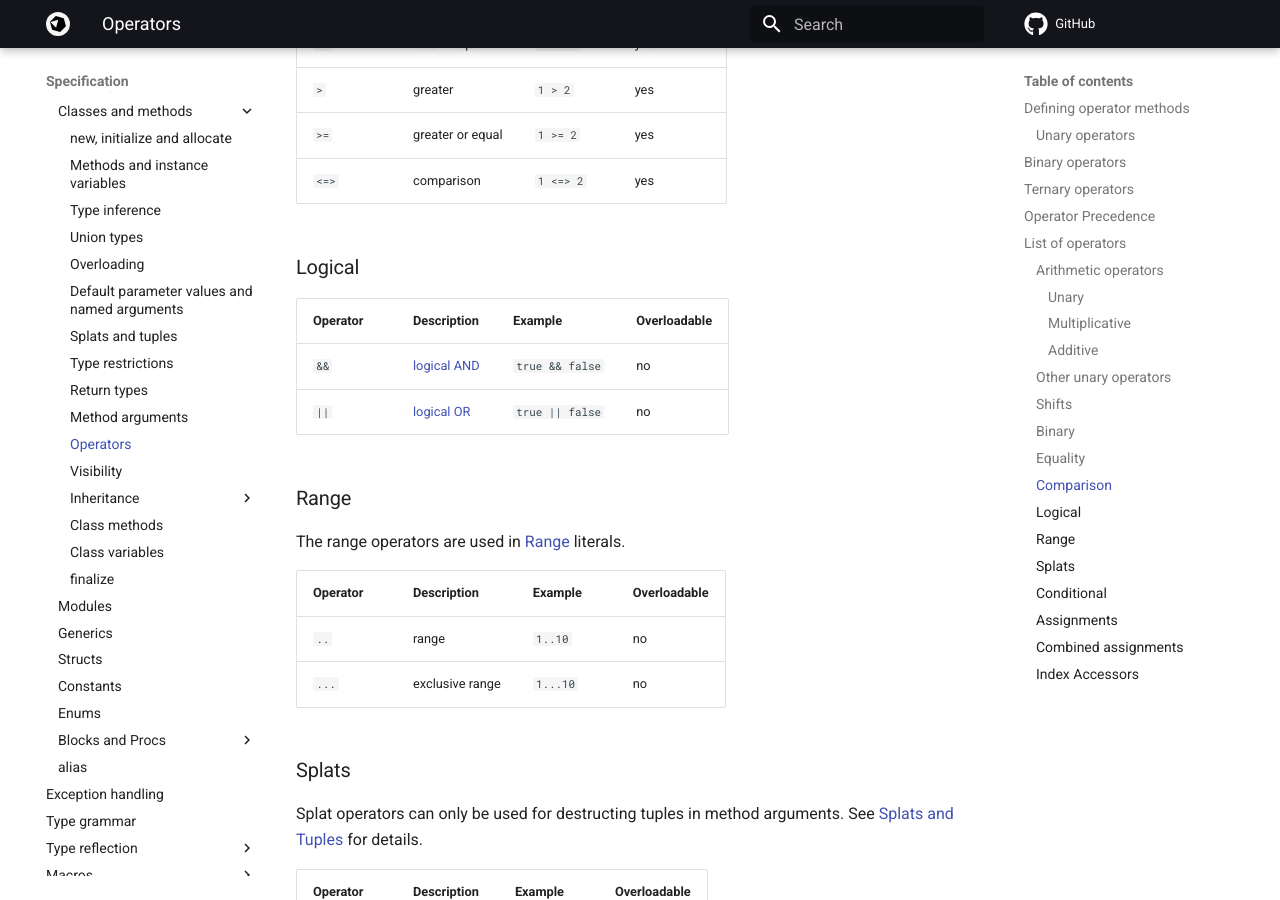
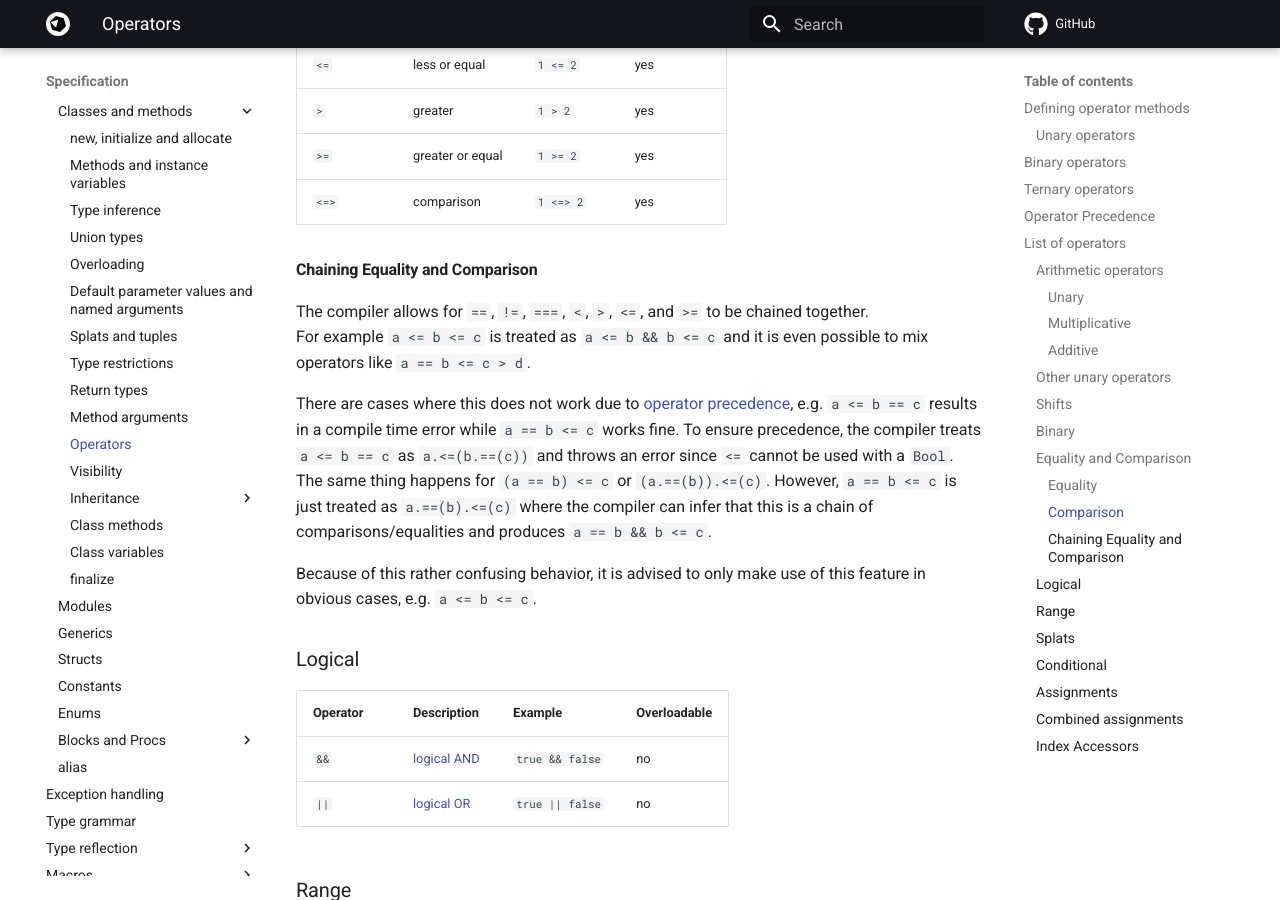
Before and after one commit to crystal-lang/crystal-book, an MkDocs documentation site: the page built from docs/syntax_and_semantics/operators.md, in a window 1280 px wide and 900 px high, scrolled down 6034 px. Built offline with MkDocs 1.6.1 and Material for MkDocs 9.7.7, drawn with Linux system fonts in a browser that asks for light colours; nearby versions of some CDN libraries; library files that are not in the unit come from our copies; comment, search, counter and statistics services are not loaded; some of the changed text lies outside the part shown.

Commit message:
Add documentation for chaining of comparisons and equalities

```diff
--- a/docs/syntax_and_semantics/operators.md
+++ b/docs/syntax_and_semantics/operators.md
@@ -183,7 +183,9 @@ ones.
 | `|` | binary OR | `1 | 2` | yes |
 | `^` | binary XOR | `1 ^ 2` | yes |
 
-### Equality
+### Equality and Comparison
+
+#### Equality
 
 Three base operators test equality:
 
@@ -209,7 +211,7 @@ proven faster than equality).
 | `!~` | no pattern match | `"foo" !~ /fo/` | yes |
 | `===` | [case equality](case.md) | `/foo/ === "foo"` | yes |
 
-### Comparison
+#### Comparison
 
 | Operator | Description | Example | Overloadable |
 |---|---|---|---|
@@ -218,6 +220,24 @@ proven faster than equality).
 | `>` | greater | `1 > 2` | yes |
 | `>=` | greater or equal | `1 >= 2` | yes |
 | `<=>` | comparison | `1 <=> 2` | yes |
+
+#### Chaining Equality and Comparison
+
+The compiler allows for `==`, `!=`, `===`, `<`, `>`, `<=`, and `>=`
+to be chained together.
+For example `a <= b <= c` is treated as `a <= b && b <= c`
+and it is even possible to mix operators like `a == b <= c > d`.
+
+There are cases where this does not work due to
+[operator precedence](#operator-precedence),
+e.g. `a <= b == c` results in a compile time error
+while `a == b <= c` works fine.
+To ensure precedence, the compiler
+treats `a <= b == c` as `a.<=(b.==(c))` and throws an error since `<=` cannot be used with a `Bool`. The same thing happens for `(a == b) <= c` or `(a.==(b)).<=(c)`.
+However, `a == b <= c` is just treated as `a.==(b).<=(c)` where the compiler can infer that this is a chain of comparisons/equalities and produces `a == b && b <= c`.
+
+Because of this rather confusing behavior, it is advised to only make use of this feature
+in obvious cases, e.g. `a <= b <= c`.
 
 ### Logical
 
```
